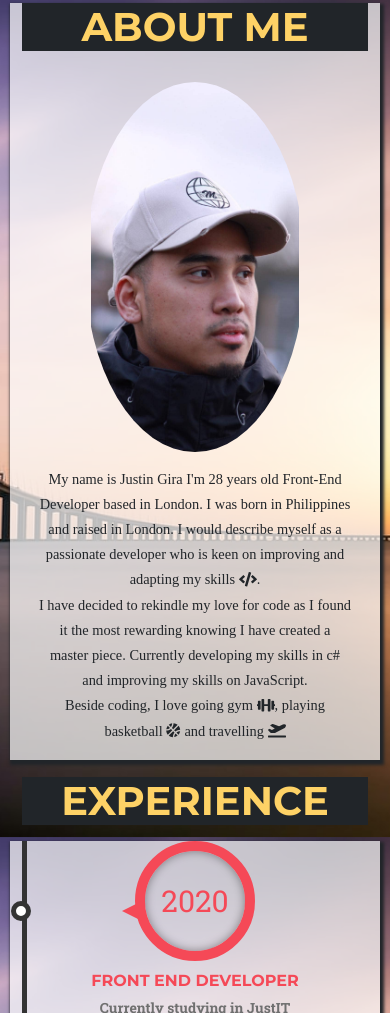
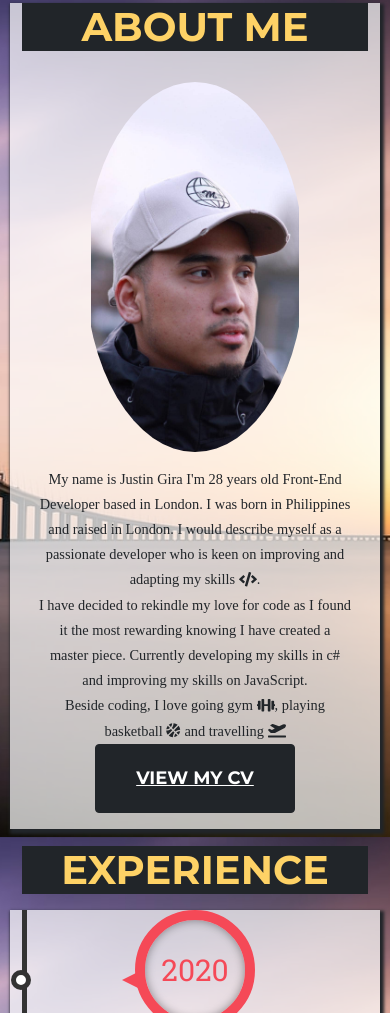
Before and after one commit to gira1992/myPortfolio, a plain HTML site: page index.html in a window 390 px wide. Shown: the part 851-1864 px from the top of the page. Drawn offline with nearby package versions, Linux system fonts and the light colour scheme; a web font is replaced by a local one.

Commit message:
Add files via upload
updated CV

```diff
--- a/index.html
+++ b/index.html
@@ -64,8 +64,10 @@
                 <div class="masthead-subheading">Front-End Developer</div>
 
 
+<!--
 
-                <a class="btn btn-primary btn-xl text-uppercase js-scroll-trigger" href="assets/cv/myCV_justin_gira.pdf" style="text-decoration: underline" download>View My CV</a>
+                <a class="btn btn-primary btn-xl text-uppercase js-scroll-trigger" href="assets/cv/MYCV.pdf" style="text-decoration: underline" download>View My CV</a>
+-->
             </div>
         </header>
                 <!-- About-->
@@ -83,6 +85,7 @@
                 Currently developing my skills in c# and improving my skills on JavaScript. <br>
 
                 Beside coding, I love going gym <span><i class="fas fa-dumbbell"></i></span>, playing basketball <span><i class="fas fa-basketball-ball"></i></span> and travelling <span><i class="fas fa-plane-departure"></i></span>
+                     <a class="btn btn-primary btn-xl text-uppercase js-scroll-trigger cvBtn" href="assets/cv/MYCV.pdf" style="text-decoration: underline" download>View My CV</a>
                 </p>
 
 
--- a/mystyle.css
+++ b/mystyle.css
@@ -2,8 +2,23 @@
     margin-left: 10em;
 }
 
- header.masthead .masthead-heading {
-    font-size: 3.5rem;
+ .header.masthead .masthead-heading {
+    font-size: 2.5rem;
+}
+
+body{
+    background-image: url(../assets/img/back.jpg);
+    background-attachment: fixed;
+    background-repeat: no-repeat;
+    background-position: center;
+    background-size: cover;
+}
+
+.contentBack {
+    background: rgba(255,255,255,0.7);
+
+    box-shadow: 2px 3px 3px 2px
+
 }
 
 .btn-social {
@@ -39,6 +54,10 @@ section #contact {
     margin: auto;
 }
 
+.cvBtn{
+    margin-top: 30px
+}
+
 /*scroll effect start*/
 .aboutBody{
     width: 50%;
@@ -46,7 +65,7 @@ section #contact {
     opacity: 0;
     transform:  translateX(110px);
     transition: 0.9s all ease-in-out;
-
+     font-family: 'EB Garamond', serif;
 }
 
 .aboutEffect{
@@ -185,13 +204,16 @@ h4{
 
 @media only screen and (max-width: 768px) {
 
-    .mySkill{
+    .mySkill {
         width: 100%;
         padding-right: 0.75rem;
         padding-left: 0.75rem;
         display: flex;
         flex-wrap: wrap;
+        justify-content: center;
     }
+
+
 }
 
 @media only screen and (max-width: 990px){
@@ -237,6 +259,14 @@ h4{
 
 
     .img-fluid {
-    max-width: 160px;
-    height: 120px;
+    width: 100%;
+    height: 200px;
+        border-radius: 20px 0 20px 0
 }
+
+.skillsFlow{
+    display: flex !important;
+    width: 100%;
+    justify-content: space-around
+
+}
```
Also changed, not shown: 1 other file.
